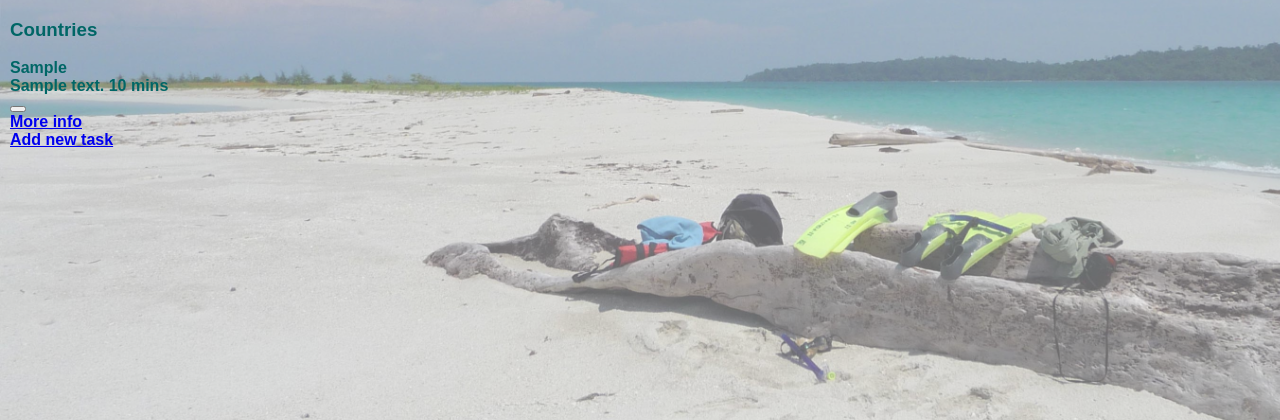
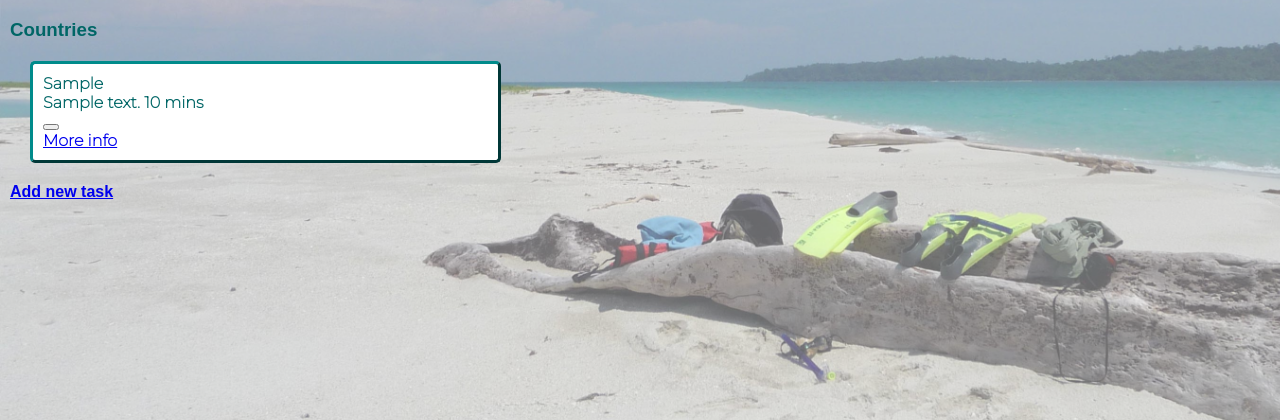
Before and after one commit to LucySaluki/adventurers_app, a Flask app: template templates/countries/show.html in a window 1280 px wide. Shown: the part 171-591 px from the top of the page. Run offline with Flask 2, Linux system fonts and the light colour scheme; the template is opened without the code that fills it: most values are stand-ins (such as "Sample title", 1, 10 or a date in 2020).

Commit message:
bug fix of country index page

```diff
--- a/static/style.css
+++ b/static/style.css
@@ -67,6 +67,20 @@ body::after {
   max-width:500px;
 }
 
+.country {
+
+  background-color: white;
+  border-radius: 5px;
+  border-style: outset;
+  border-color:darkcyan;
+  padding: 10px;
+  font-family: 'Montserrat', sans-serif;
+  margin: 20px 20px;
+  width:35%;
+  min-width: 200px;
+  max-width:500px;
+}
+
 .add-new {
   padding:10px;
   background-color:rgb(57, 162, 189);
```
Also changed, not shown: templates/countries/index.html (+18 -0 lines), templates/places/index.html (+4 -4 lines).
